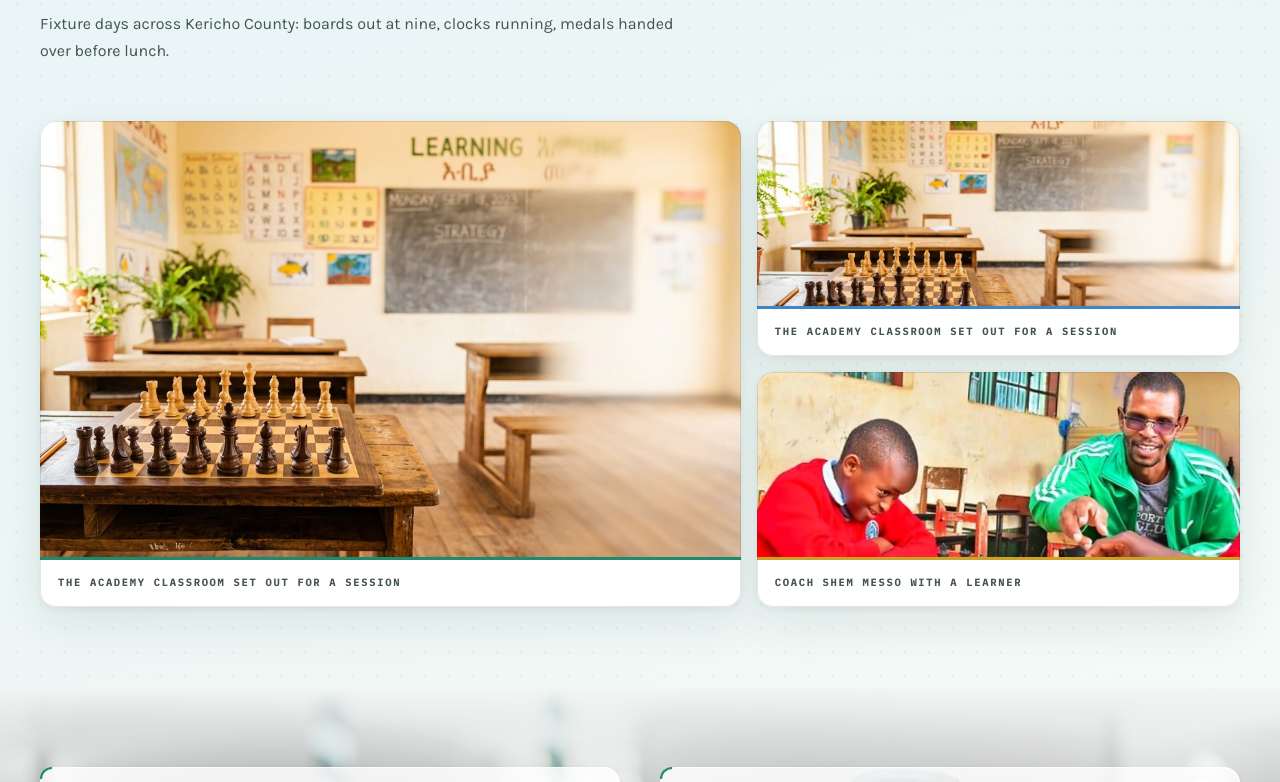
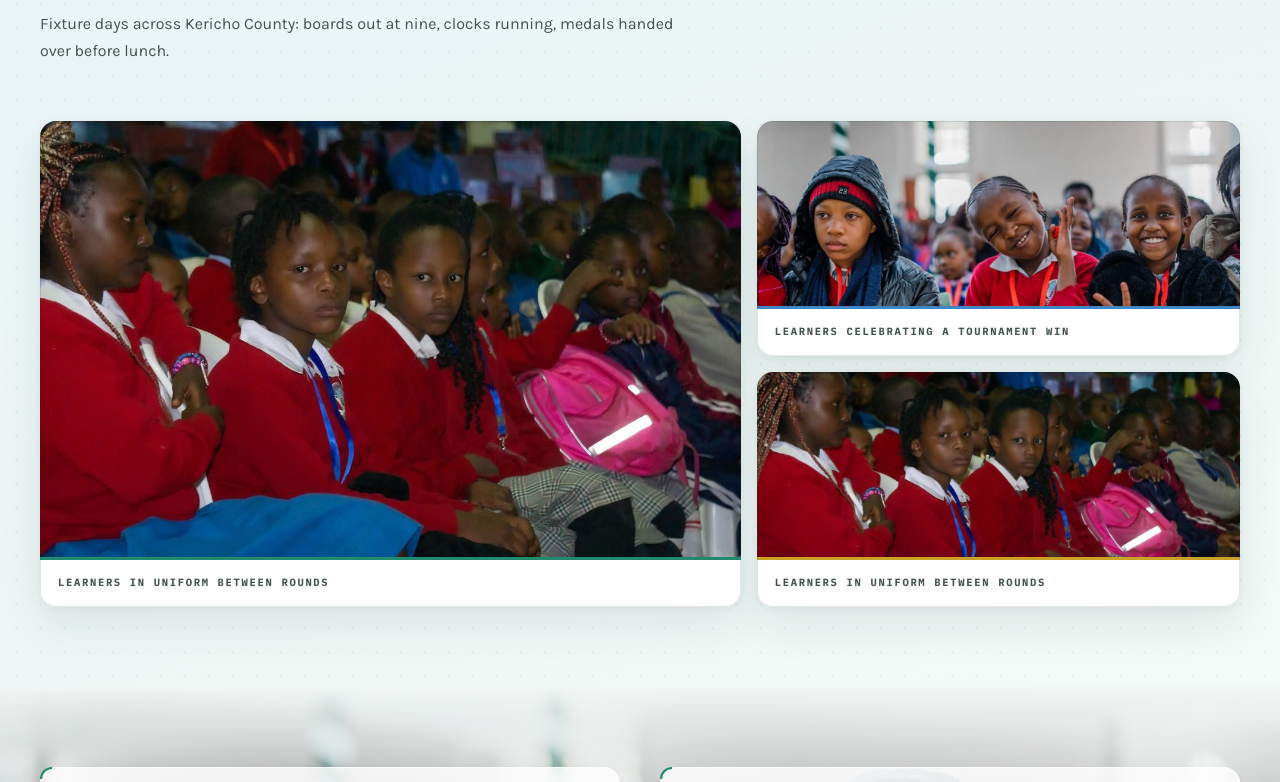
Before and after one commit to wambetebenjamin/Shem-Messo-Chess-site, a plain HTML site: page tournaments.html in a window 1280 px wide. Shown: the part 885-1667 px from the top of the page. Drawn offline with Linux system fonts and the light colour scheme; animation ran at ten frames a second.

Commit message:
Learners carry the repetition; classroom and coach are used sparingly
The even-usage sweep had scattered the lit classroom and the coach's
photograph through galleries and card rows on page after page, which is where
the repetition was most obvious. Both were the wrong photographs to lean on:
the classroom is a place, not an event, and the coach belongs to the coaching
page.

Two rules now hold across the site. The classroom appears only in heroes, on
the home page, about and contact, and nowhere else. The coach appears once per
page at most, and only where a coach makes sense: the coaching hero, the live
hero, the home page's Private Lessons card and one tournaments slot.

Everything that repeats is the learners: hall, uniform, celebration and
competition photographs, between nineteen and twenty-one uses each, spread so
no photograph is repeated inside a single slideshow frame.

Co-authored-by: arena-agent <297053741+arena-agent@users.noreply.github.com>

```diff
--- a/tournaments.html
+++ b/tournaments.html
@@ -79,24 +79,24 @@
       <div class="mosaic reveal">
         <figure>
         <div class="slide-frame" data-slides="8000">
-            <img class="slide is-active" src="assets/hero-morning.jpg" alt="The academy classroom set out for a session" data-cap="The academy classroom set out for a session" decoding="async">
+            <img class="slide is-active" src="assets/orig-03.jpg" alt="Learners in school uniform waiting for their next round" data-cap="Learners in uniform between rounds" decoding="async">
             <img class="slide" src="assets/orig-01.jpg" alt="Coach Shem Messo guiding one learner through a position" data-cap="Coach Shem Messo with a learner" loading="lazy" decoding="async" aria-hidden="true">
         </div>
-        <figcaption><span class="cap-text" data-cap-target>The academy classroom set out for a session</span></figcaption>
+        <figcaption><span class="cap-text" data-cap-target>Learners in uniform between rounds</span></figcaption>
       </figure>
         <figure>
         <div class="slide-frame" data-slides="8000">
-            <img class="slide is-active" src="assets/hero-morning.jpg" alt="The academy classroom set out for a session" data-cap="The academy classroom set out for a session" decoding="async">
+            <img class="slide is-active" src="assets/orig-04.jpg" alt="Learners celebrating a tournament win" data-cap="Learners celebrating a tournament win" decoding="async">
             <img class="slide" src="assets/orig-02.jpg" alt="An inter-school tournament hall mid-round" data-cap="An inter-school tournament hall, mid-round" loading="lazy" decoding="async" aria-hidden="true">
         </div>
-        <figcaption><span class="cap-text" data-cap-target>The academy classroom set out for a session</span></figcaption>
+        <figcaption><span class="cap-text" data-cap-target>Learners celebrating a tournament win</span></figcaption>
       </figure>
         <figure>
         <div class="slide-frame" data-slides="8000">
-            <img class="slide is-active" src="assets/orig-01.jpg" alt="Coach Shem Messo guiding one learner through a position" data-cap="Coach Shem Messo with a learner" decoding="async">
-            <img class="slide" src="assets/hero-morning.jpg" alt="The academy classroom set out for a session" data-cap="The academy classroom set out for a session" loading="lazy" decoding="async" aria-hidden="true">
+            <img class="slide is-active" src="assets/orig-03.jpg" alt="Learners in school uniform waiting for their next round" data-cap="Learners in uniform between rounds" decoding="async">
+            <img class="slide" src="assets/orig-04.jpg" alt="Learners celebrating a tournament win" data-cap="Learners celebrating a tournament win" loading="lazy" decoding="async" aria-hidden="true">
         </div>
-        <figcaption><span class="cap-text" data-cap-target>Coach Shem Messo with a learner</span></figcaption>
+        <figcaption><span class="cap-text" data-cap-target>Learners in uniform between rounds</span></figcaption>
       </figure>
       </div>
     </section>
@@ -187,7 +187,7 @@
         <figure>
         <div class="slide-frame" data-slides="8000">
             <img class="slide is-active" src="assets/orig-02.jpg" alt="An inter-school tournament hall mid-round" data-cap="An inter-school tournament hall, mid-round" decoding="async">
-            <img class="slide" src="assets/orig-01.jpg" alt="Coach Shem Messo guiding one learner through a position" data-cap="Coach Shem Messo with a learner" loading="lazy" decoding="async" aria-hidden="true">
+            <img class="slide" src="assets/orig-05.jpg" alt="Learners sitting together at a competition" data-cap="Learners sitting together at a competition" loading="lazy" decoding="async" aria-hidden="true">
         </div>
         <figcaption><span class="cap-text" data-cap-target>An inter-school tournament hall, mid-round</span></figcaption>
       </figure>
@@ -336,7 +336,7 @@
         </div>
         <div class="row-item reveal">
           <div class="row-media">
-            <img src="assets/orig-01.jpg" alt="Coach Shem Messo guiding one learner through a position" loading="lazy" decoding="async">
+            <img src="assets/orig-02.jpg" alt="An inter-school tournament hall mid-round" loading="lazy" decoding="async">
           </div>
           <div class="row-body">
             <h3>Squad Prep</h3>
```
Also changed, not shown: coaching.html (+4 -4 lines), index.html (+7 -7 lines), live.html (+8 -8 lines).
